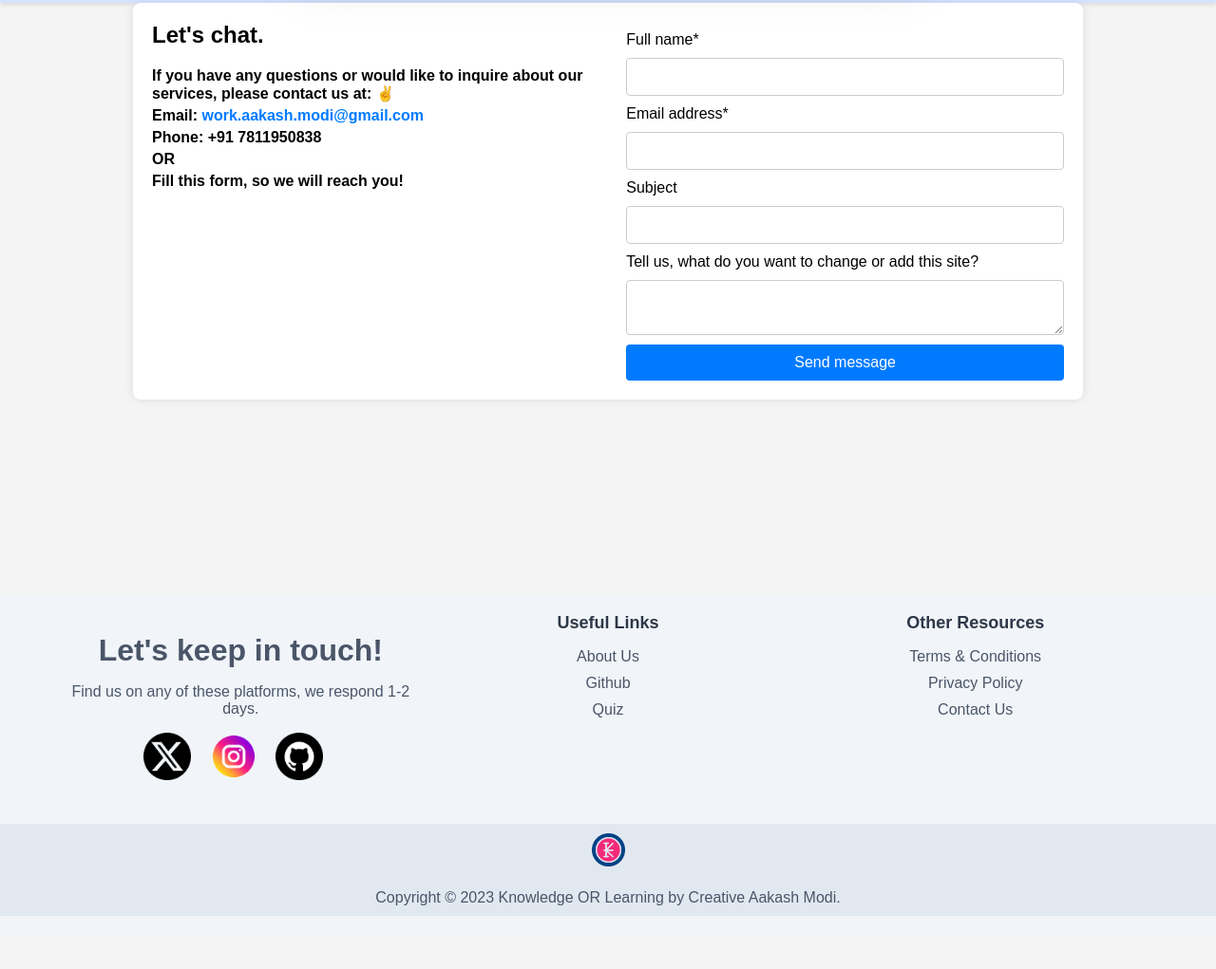
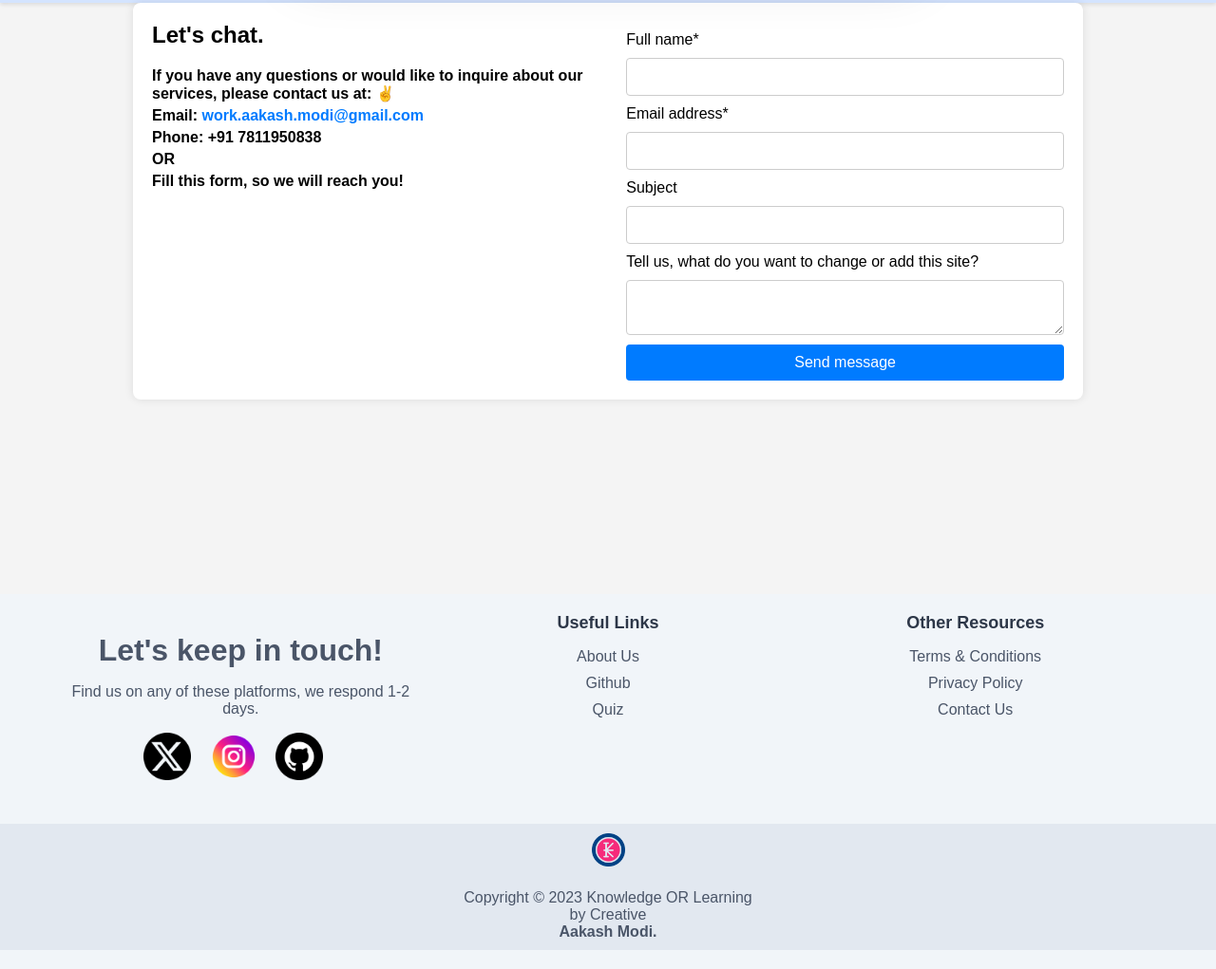
Before and after one commit to Aakash-M-o-d-i/Questions_papers, a plain HTML site: page html/contact.html in a window 1280 px wide. Shown: the part 246-1267 px from the top of the page at 95% size. Before the commit the page ends 1231 px from the top, so only its background shows below. Drawn offline with Linux system fonts and the light colour scheme.

Commit message:
bold name

```diff
--- a/html/contact.html
+++ b/html/contact.html
@@ -146,7 +146,7 @@
     </div>
     <div class="footer-bottom">
       <a href="index.html"><i class="fab fa-github"><img src="/images/main_logo.png" alt=""></i></a>
-      <p>Copyright © 2023 Knowledge OR Learning by Creative Aakash Modi.</p>
+      <p>Copyright © 2023 Knowledge OR Learning <br></p> by Creative <p style="font-weight: bold;" >Aakash Modi.</p>
     </div>
   </footer>
 
```
